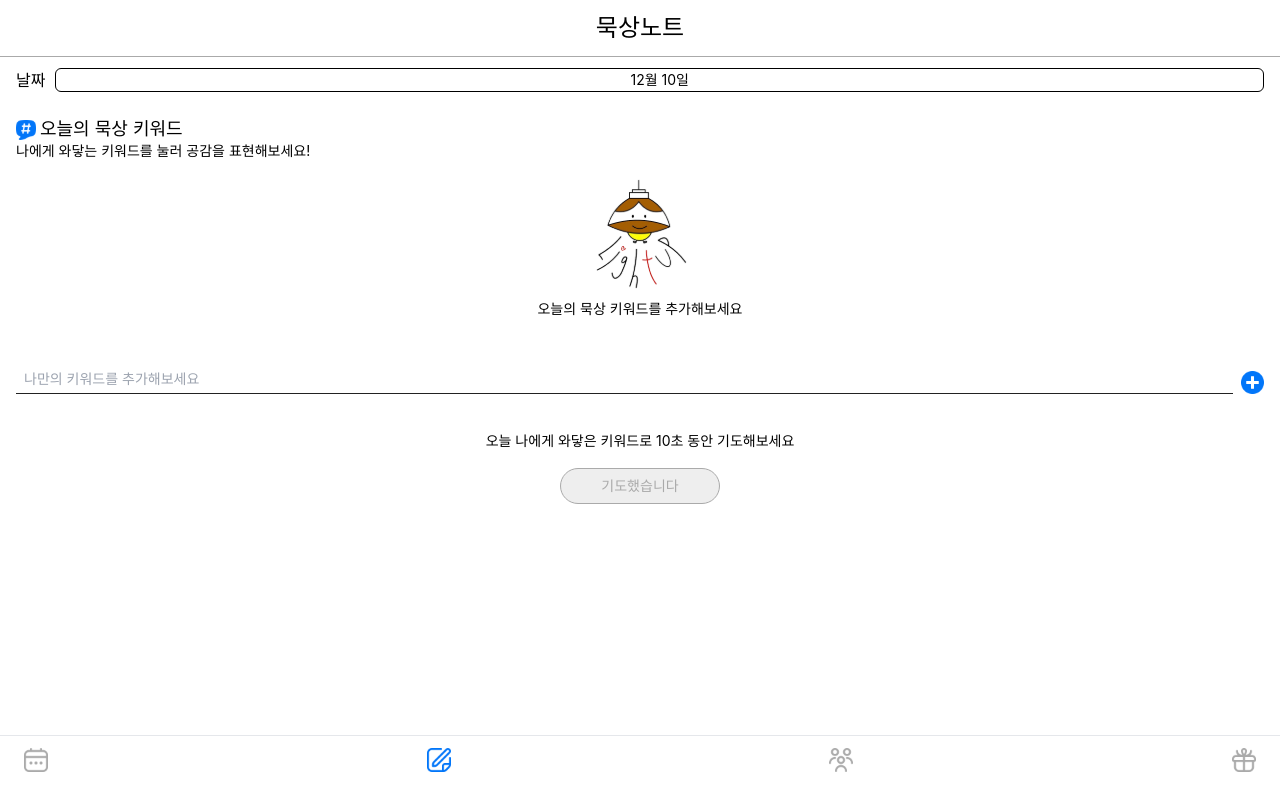
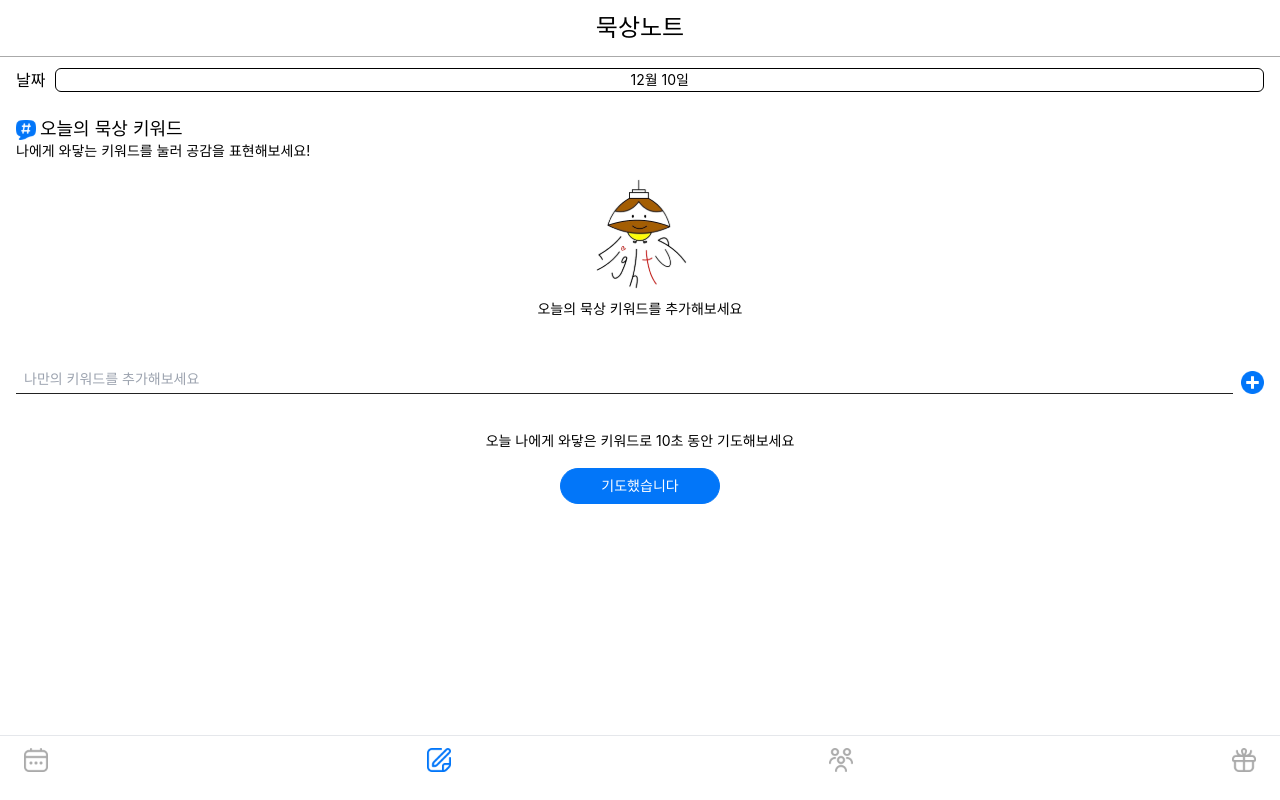
Before and after one commit to AMeaningfulStar/dongan-bibile, a Next.js app: page /meditation in a window 1280 px wide. Built offline with nearby package versions, Linux system fonts and the light colour scheme.

Commit message:
fix: '기도했습니다' 버튼 오류 수정

```diff
--- a/src/components/Button/PrayerConfirmationButton/index.tsx
+++ b/src/components/Button/PrayerConfirmationButton/index.tsx
@@ -12,7 +12,7 @@ export function PrayerConfirmationButton() {
   const { firebaseInfo } = useFirebaseStore()
   const { datePick } = useBibleInfo()
 
-  const [isPrayerBtnDisabled, setIsPrayerBtnDisabled] = useState(true)
+  const [isPrayerBtnDisabled, setIsPrayerBtnDisabled] = useState(false)
 
   // 비동기 함수 내부에서 호출
   const checkDisabledState = async () => {
```
